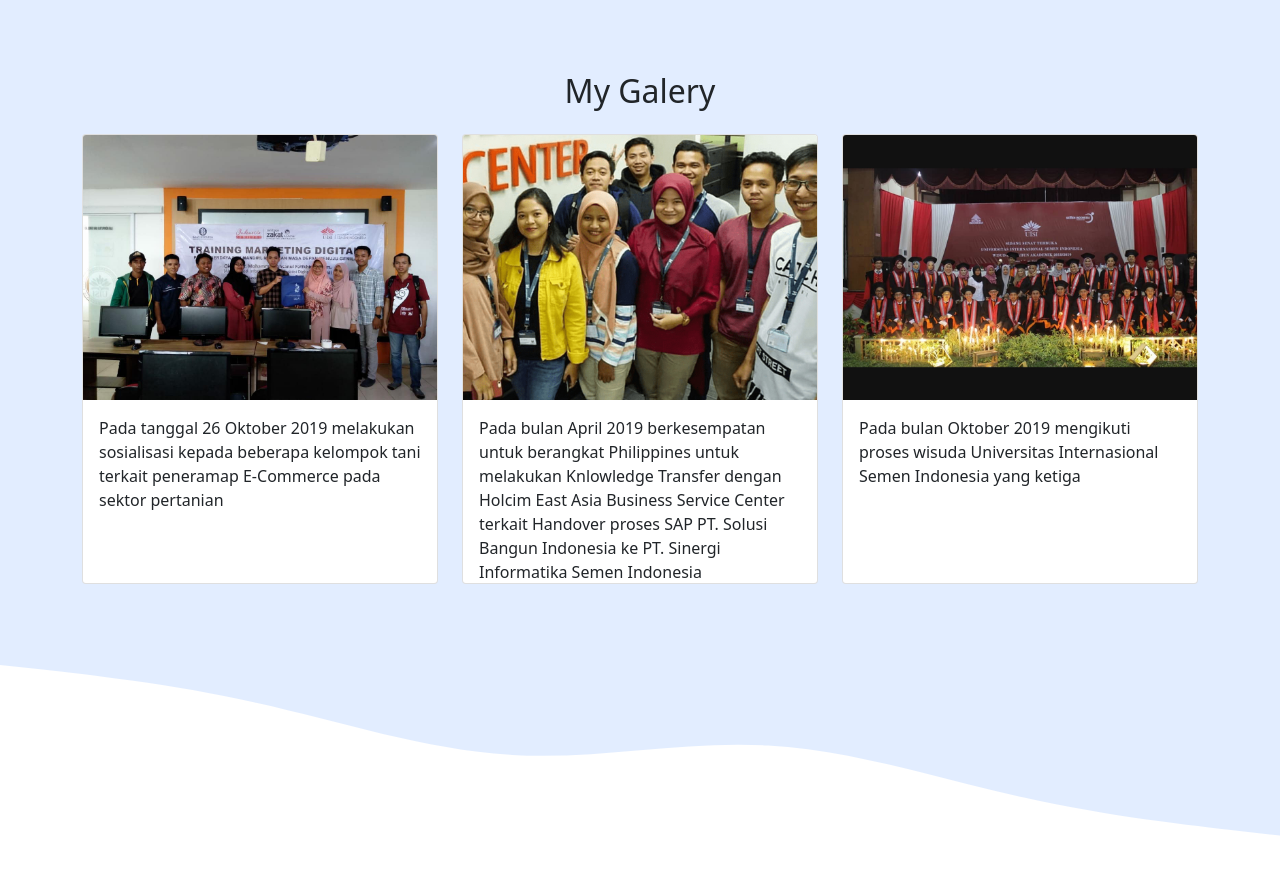
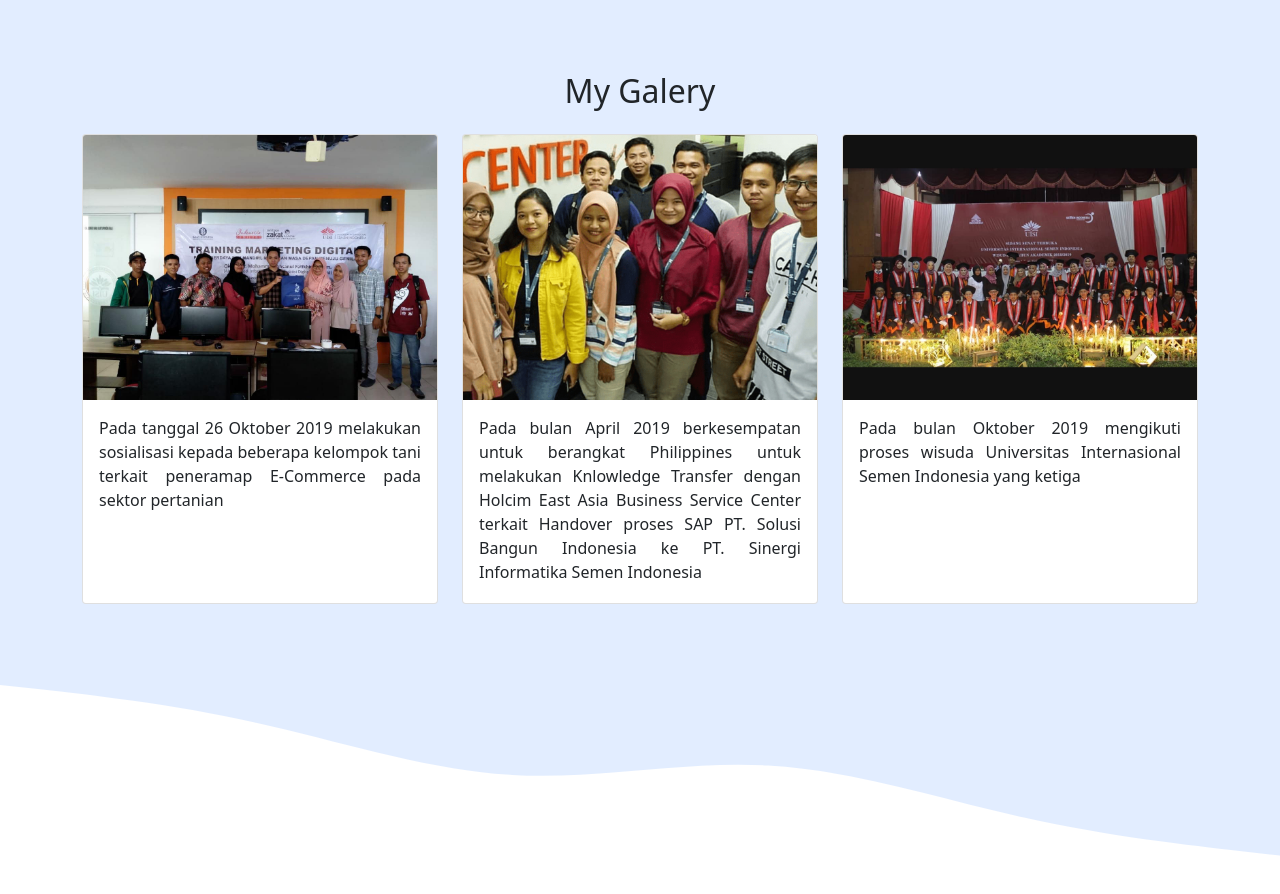
Before and after one commit to AhsanulFatikhin/ahsanulfatikhin.github.io, a plain HTML site: page index.html in a window 1280 px wide. Shown: the part 1260-2154 px from the top of the page. Drawn offline with nearby package versions, Linux system fonts and the light colour scheme.

Commit message:
perbaikan paragraph galery

```diff
--- a/index.html
+++ b/index.html
@@ -101,16 +101,16 @@
           </div>
         </div>
         <div class="row justify-content-center">
-          <div class="col-md-4 mb-4">
-            <div class="card" style="height: 450px">
+          <div class="col-md-4 mb-4 text-justify">
+            <div class="card" style="height: 470px">
               <img src="img/galery/seminar.png" class="card-img-top" alt="Galery 1" />
               <div class="card-body">
                 <p class="card-text">Pada tanggal 26 Oktober 2019 melakukan sosialisasi kepada beberapa kelompok tani terkait peneramap E-Commerce pada sektor pertanian</p>
               </div>
             </div>
           </div>
-          <div class="col-md-4 mb-3">
-            <div class="card" style="height: 450px">
+          <div class="col-md-4 mb-3 text-justify">
+            <div class="card" style="height: 470px">
               <img src="img/galery/manila.jpg" class="card-img-top" alt="Galery 2" />
               <div class="card-body">
                 <p class="card-text">
@@ -120,8 +120,8 @@
               </div>
             </div>
           </div>
-          <div class="col-md-4 mb-3">
-            <div class="card" style="height: 450px">
+          <div class="col-md-4 mb-3 text-justify">
+            <div class="card" style="height: 470px">
               <img src="img/galery/wisuda.jpg" class="card-img-top" alt="Galery 3" />
               <div class="card-body">
                 <p class="card-text">Pada bulan Oktober 2019 mengikuti proses wisuda Universitas Internasional Semen Indonesia yang ketiga</p>
@@ -218,9 +218,9 @@
         </div>
         <div class="row justify-content-center">
           <div class="list-group col-6">
-            <a href="https://instagram/ahsanulfatikhin" class="list-group-item list-group-item-action" style="background-color: #e2edff"><i class="bi bi-instagram"></i> Instagram </a>
-            <a href="https://www.facebook.com/ahsanul.fatikhin.779" class="list-group-item list-group-item-action" style="background-color: #e2edff"><i class="bi bi-facebook"></i> Facebook</a>
-            <a href="https://www.linkedin.com/in/ahsanul-fatikhin-a012341a0" class="list-group-item list-group-item-action" style="background-color: #e2edff"><i class="bi bi-linkedin"></i> LinkedIn</a>
+            <a href="https://www.instagram.com/ahsanulfatikhin/" target="_blank" class="list-group-item list-group-item-action" style="background-color: #e2edff"><i class="bi bi-instagram"></i> Instagram </a>
+            <a href="https://www.facebook.com/ahsanul.fatikhin.779" target="_blank" class="list-group-item list-group-item-action" style="background-color: #e2edff"><i class="bi bi-facebook"></i> Facebook</a>
+            <a href="https://www.linkedin.com/in/ahsanul-fatikhin-a012341a0" target="_blank" class="list-group-item list-group-item-action" style="background-color: #e2edff"><i class="bi bi-linkedin"></i> LinkedIn</a>
             <a href="https://api.whatsapp.com/send?phone=+6285257826950 &text=Assalamualaikum" target="_blank" class="list-group-item list-group-item-action" style="background-color: #e2edff"><i class="bi bi-whatsapp"></i> Whatsapp</a>
           </div>
         </div>
```
